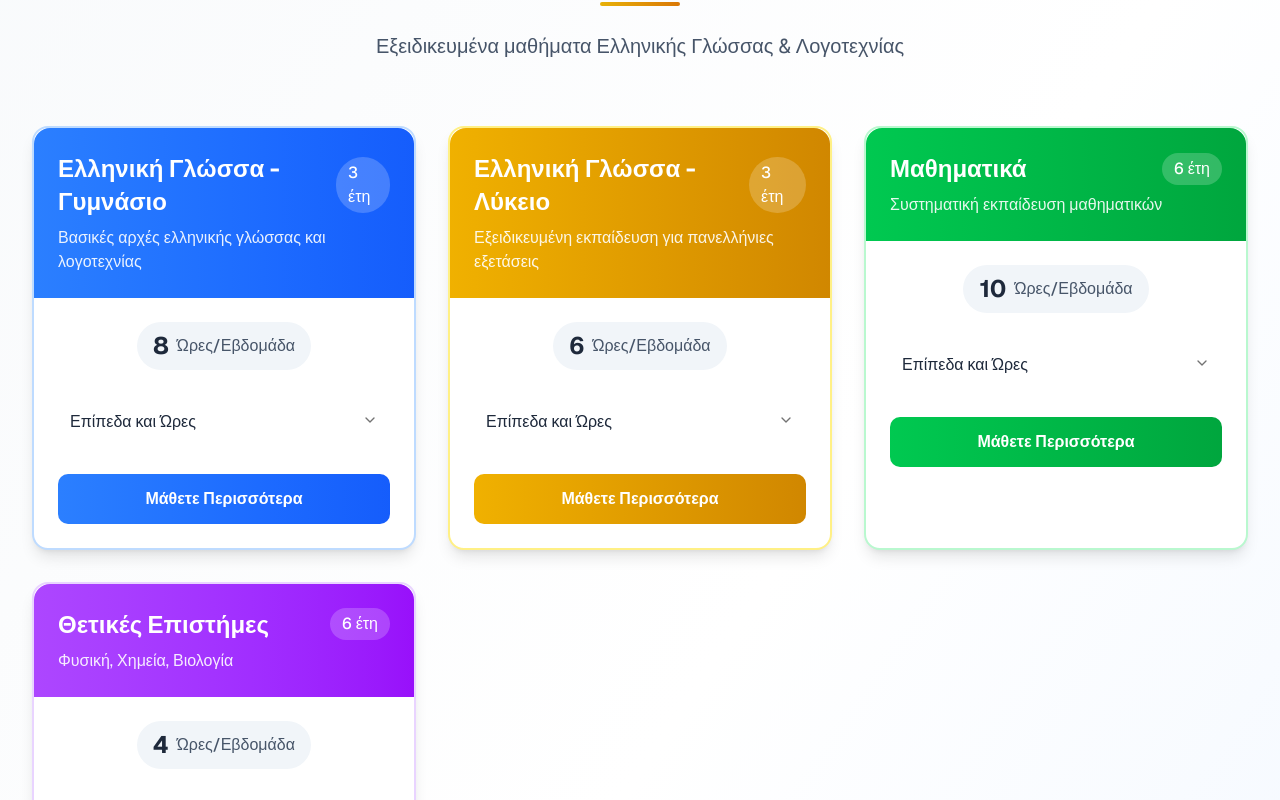
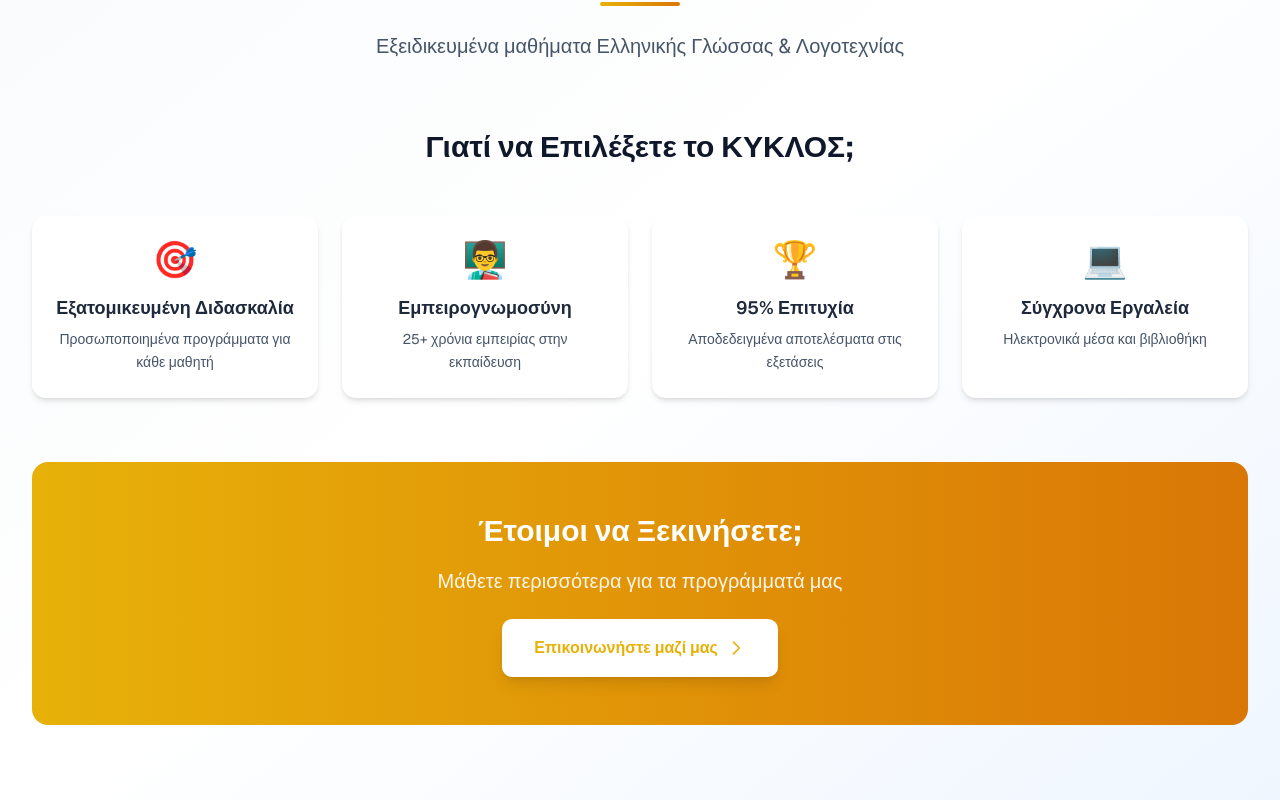
Before and after one commit to konstantinos193/Kyklos-Frontend, a Next.js app: page / in a window 1280 px wide. Shown: the part 2680-3480 px from the top of the page. Built offline with nearby package versions, Linux system fonts and the light colour scheme.

Commit message:
feat: remove programs grid section completely

```diff
--- a/components/programs/programs-section.tsx
+++ b/components/programs/programs-section.tsx
@@ -1,7 +1,6 @@
 "use client";
 
 import { ProgramsHeader } from "./programs-header";
-import { ProgramsGrid } from "./programs-grid";
 import { ProgramsFeatures } from "./programs-features";
 import { programsData } from "./data";
 
@@ -15,10 +14,6 @@ export function ProgramsSection() {
           subtitle={programsData.subtitle}
         />
 
-        {/* Programs Grid */}
-        <div className="mb-16 sm:mb-20">
-          <ProgramsGrid levels={programsData.levels} />
-        </div>
 
         {/* Features */}
         <div className="mb-12 sm:mb-16">
```
